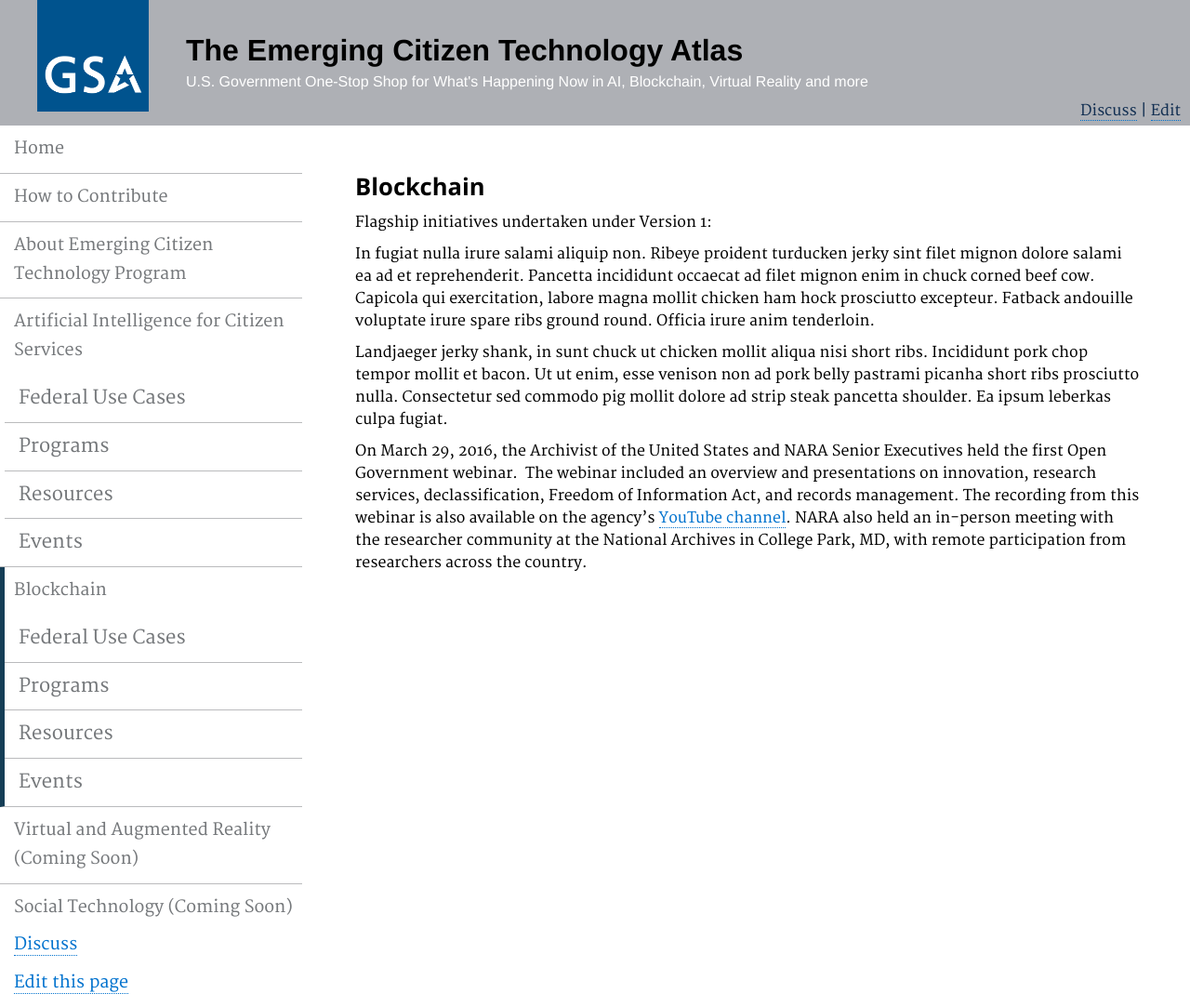
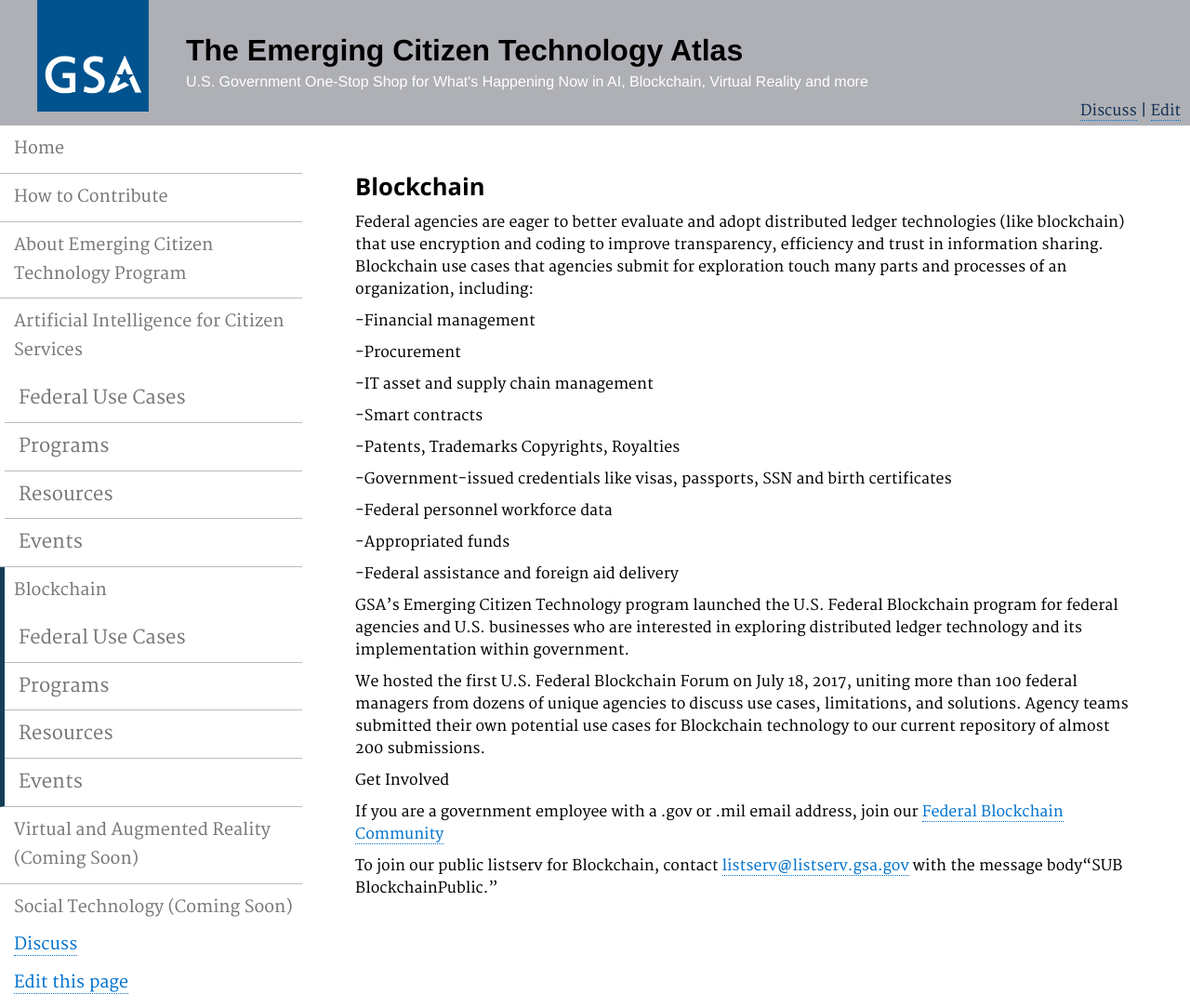
Before and after one commit to GSA/emerging-technology-atlas, a Jekyll site: the page built from pages/Blockchain.md, in a window 1280 px wide. Shown: the whole page at 93% size. Built offline with Jekyll 4.4.1, drawn with Linux system fonts in a browser that asks for light colours.

Commit message:
Update Blockchain.md

```diff
--- a/pages/Blockchain.md
+++ b/pages/Blockchain.md
@@ -8,11 +8,24 @@ description: ""
 ### Blockchain
 
 
-<p>Flagship initiatives undertaken under Version 1:</p>
+<p>Federal agencies are eager to better evaluate and adopt distributed ledger technologies (like blockchain) that use encryption and coding to improve transparency, efficiency and trust in information sharing. Blockchain use cases that agencies submit for exploration touch many parts and processes of an organization, including:</p>
 
-<p>In fugiat nulla irure salami aliquip non. Ribeye proident turducken jerky sint filet mignon dolore salami ea ad et reprehenderit. Pancetta incididunt occaecat ad filet mignon enim in chuck corned beef cow. Capicola qui exercitation, labore magna mollit chicken ham hock prosciutto excepteur. Fatback andouille voluptate irure spare ribs ground round. Officia irure anim tenderloin.</p>
+<p>-Financial management</p>
+<p>-Procurement</p>
+<p>-IT asset and supply chain management</p>
+<p>-Smart contracts</p>
+<p>-Patents, Trademarks Copyrights, Royalties</p>
+<p>-Government-issued credentials like visas, passports, SSN and birth certificates</p>
+<p>-Federal personnel workforce data</p>
+<p>-Appropriated funds</p>
+<p>-Federal assistance and foreign aid delivery</p>
 
+<p>GSA’s Emerging Citizen Technology program launched the U.S. Federal Blockchain program for federal agencies and U.S. businesses who are interested in exploring distributed ledger technology and its implementation within government.</p>
 
-<p>Landjaeger jerky shank, in sunt chuck ut chicken mollit aliqua nisi short ribs. Incididunt pork chop tempor mollit et bacon. Ut ut enim, esse venison non ad pork belly pastrami picanha short ribs prosciutto nulla. Consectetur sed commodo pig mollit dolore ad strip steak pancetta shoulder. Ea ipsum leberkas culpa fugiat.</p>
+<p>We hosted the first U.S. Federal Blockchain Forum on July 18, 2017, uniting more than 100 federal managers from dozens of unique agencies to discuss use cases, limitations, and solutions. Agency teams submitted their own potential use cases for Blockchain technology to our current repository of almost 200 submissions.</p>
 
-<p>On March 29, 2016, the Archivist of the United States and NARA Senior Executives held the first Open Government webinar.&nbsp; The webinar included an overview and presentations on innovation, research services, declassification, Freedom of Information Act, and records management. The recording from this webinar is also available on the agency’s <a href="https://www.youtube.com/watch?v=DYVp1pmIZZI">YouTube channel</a>. NARA also held an in-person meeting with the researcher community at the National Archives in College Park, MD, with remote participation from researchers across the country.</p>
+<p>Get Involved</p>
+
+<p>If you are a government employee with a .gov or .mil email address, join our <a href="mailto:Blockchain-subscribe-request@listserv.gsa.gov?subject=Blockchain%20listserv">Federal Blockchain Community</a></p>
+
+<p>To join our public listserv for Blockchain, contact <a href="mailto:listserv@listserv.gsa.gov?subject=Blockchain%20listserv">listserv@listserv.gsa.gov</a> with the message body“SUB BlockchainPublic.”</p>
```
